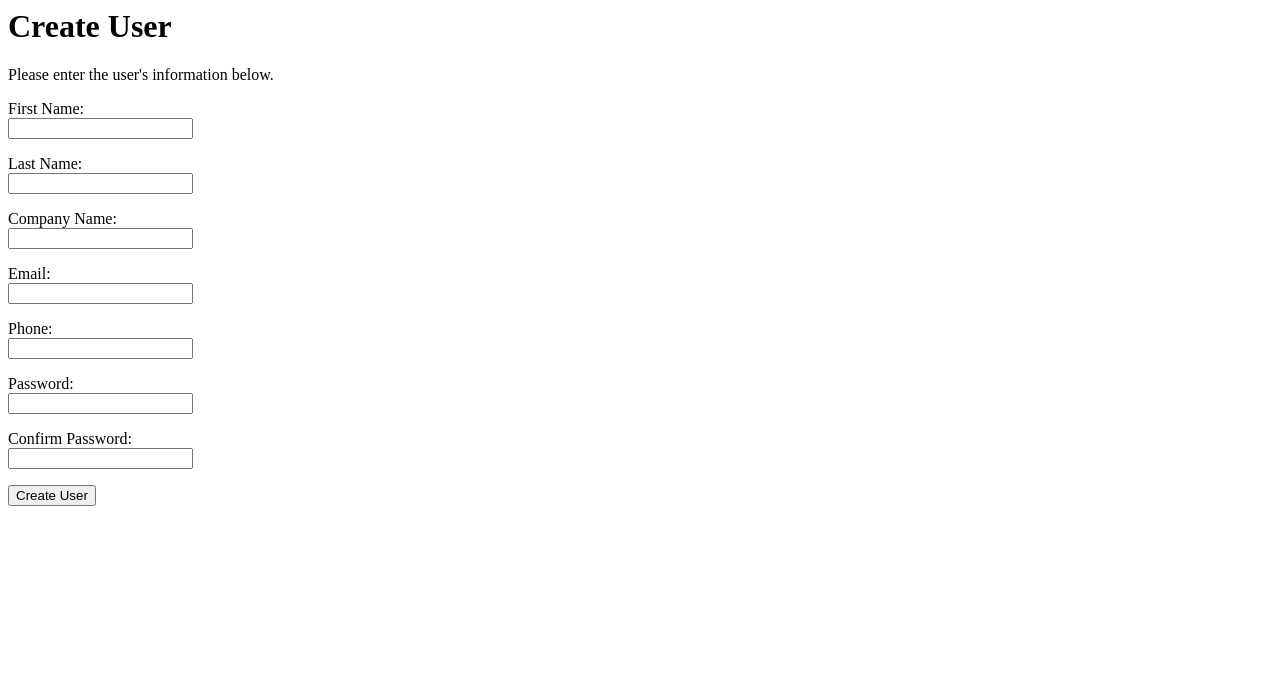
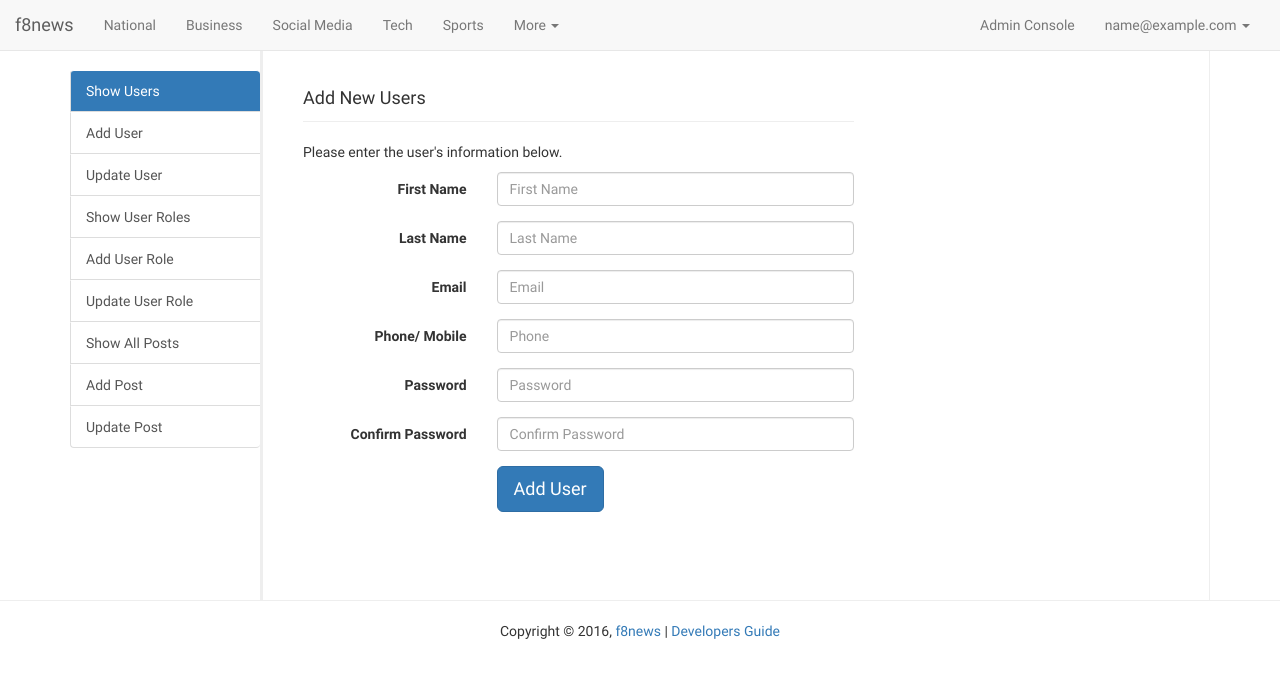
Before and after one commit to akinza/a6news-app, a CodeIgniter app: page /database/auth/create_user in a window 1280 px wide. Shown: the top 678 px of the page. Run offline with CodeIgniter, Linux system fonts and the light colour scheme; a user stored in the database is signed in; data comes from the database, SQL or seed files in the repository; tables that the repository leaves empty hold one stand-in row (values such as "Sample post"); some libraries are stand-ins or nearby versions.

Commit message:
Create User view redesigned

```diff
--- a/application/views/auth/create_user.php
+++ b/application/views/auth/create_user.php
@@ -1,57 +1,100 @@
-<h1><?php echo lang('create_user_heading');?></h1>
-<p><?php echo lang('create_user_subheading');?></p>
+<!DOCTYPE html>
+<html>
+  <head>
+    <title>f8news-Admin</title>
+    <?php $this->load->view('include/css_common'); ?>
+  </head>
+  <body>
+    <?php $this->load->view('include/header'); ?>
+    <div class="container">
+      <div class="f8-admin-container row">
+        <section class="f8-sec-admin-sidebar  col-lg-2 col-md-3 col-sm-4 col-xs-12">
+          <div class="f8-sec-admin-menus">
+            <div class="list-group f8-menu">
+              <a class="list-group-item active" href="<?php echo base_url('admin/users/list');?>">Show Users</a>
+              <a class="list-group-item" href="<?php echo base_url('admin/users/add');?>">Add User</a>
+              <a class="list-group-item" href="<?php echo base_url('admin/users/update');?>">Update User</a>
+              <a class="list-group-item" href="<?php echo base_url('admin/roles/list');?>">Show User Roles</a>
+              <a class="list-group-item" href="<?php echo base_url('admin/roles/add');?>">Add User Role</a>
+              <a class="list-group-item" href="<?php echo base_url('admin/roles/update');?>">Update User Role</a>
+              <a class="list-group-item" href="<?php echo base_url('admin/posts/list');?>">Show All Posts</a>
+              <a class="list-group-item" href="<?php echo base_url('admin/posts/add');?>">Add Post</a>
+              <a class="list-group-item" href="<?php echo base_url('admin/posts/update');?>">Update Post</a>
+            </div>
+          </div>
+        </section>
+        <section class="f8-sec-admin-body  col-lg-10 col-md-9 col-sm-8 col-xs-12">
+          <div class="f8-sec-inner-block  col-lg-8 col-md-8 col-sm-8 col-xs-12">
+            <div class="f8-sec-heading">
+              Add New Users
+            </div>
+            <p><?php echo lang('create_user_subheading');?></p>
+            <div id="infoMessage"><?php echo $message;?></div>
+            <?php echo form_open("auth/create_user");?>
+              <div class="form-group">
+                <label for="input-first-name" class="col-sm-4 control-label">First Name</label>
+                <div class="col-sm-8">
+                  <input name="first_name" type="text" class="form-control" id="input-first-name" placeholder="First Name">
+                </div>
+              </div>
+              <div class="form-group">
+                <label for="input-last-name" class="col-sm-4 control-label">Last Name</label>
+                <div class="col-sm-8">
+                  <input name="last_name" type="text" class="form-control" id="input-last-name" placeholder="Last Name">
+                </div>
+              </div>
+              <div class="form-group">
+                <label for="input-email" class="col-sm-4 control-label">Email</label>
+                <div class="col-sm-8">
+                  <input name="email" type="eamil" class="form-control" id="input-email" placeholder="Email">
+                </div>
+              </div>
+              <div class="form-group">
+                <label for="input-phone" class="col-sm-4 control-label">Phone/ Mobile</label>
+                <div class="col-sm-8">
+                  <input name="phone" type="text" class="form-control" id="input-phone" placeholder="Phone">
+                </div>
+              </div>
+              <div class="form-group">
+                <label for="input-secret" class="col-sm-4 control-label">Password</label>
+                <div class="col-sm-8">
+                  <input name="password" type="password" class="form-control" id="input-secret" placeholder="Password">
+                </div>
+              </div>
+              <div class="form-group">
+                <label for="input-secret" class="col-sm-4 control-label">Confirm Password</label>
+                <div class="col-sm-8">
+                  <input name="password_confirm" type="password" class="form-control" id="input-secret" placeholder="Confirm Password">
+                </div>
+              </div>
+              <!-- <div class="form-group">
+                <label for="select-role" class="col-sm-4 control-label">Role</label>
+                <div class="col-sm-8">
+                  <select name="role_id" class="form-control">
+                    <option value="-1">Select User Role</option>
+                    <option value="1">Beta</option>
+                    <option value="2">Gamma</option>
+                  </select>
+                </div>
+              </div> -->
 
-<div id="infoMessage"><?php echo $message;?></div>
-
-<?php echo form_open("auth/create_user");?>
-
-      <p>
-            <?php echo lang('create_user_fname_label', 'first_name');?> <br />
-            <?php echo form_input($first_name);?>
-      </p>
-
-      <p>
-            <?php echo lang('create_user_lname_label', 'last_name');?> <br />
-            <?php echo form_input($last_name);?>
-      </p>
-
-      <?php
-      if($identity_column!=='email') {
-          echo '<p>';
-          echo lang('create_user_identity_label', 'identity');
-          echo '<br />';
-          echo form_error('identity');
-          echo form_input($identity);
-          echo '</p>';
-      }
-      ?>
-
-      <p>
-            <?php echo lang('create_user_company_label', 'company');?> <br />
-            <?php echo form_input($company);?>
-      </p>
-
-      <p>
-            <?php echo lang('create_user_email_label', 'email');?> <br />
-            <?php echo form_input($email);?>
-      </p>
-
-      <p>
-            <?php echo lang('create_user_phone_label', 'phone');?> <br />
-            <?php echo form_input($phone);?>
-      </p>
-
-      <p>
-            <?php echo lang('create_user_password_label', 'password');?> <br />
-            <?php echo form_input($password);?>
-      </p>
-
-      <p>
-            <?php echo lang('create_user_password_confirm_label', 'password_confirm');?> <br />
-            <?php echo form_input($password_confirm);?>
-      </p>
-
-
-      <p><?php echo form_submit('submit', lang('create_user_submit_btn'));?></p>
-
-<?php echo form_close();?>
+              <div class="form-group">
+                <div class="col-sm-8 pull-right">
+                  <button type="submit" class="btn btn-primary btn-lg">Add User</button>
+                </div>
+              </div>
+              <?php echo form_close();?>
+          </div>
+        </section>
+      </div>
+    </div>
+    <?php $this->load->view('include/footer'); ?>
+    <?php $this->load->view('include/templates'); ?>
+    <?php $this->load->view('include/js_common'); ?>
+    <script>
+      $(document).ready(function(){
+        $('form').addClass("form-horizontal");
+      });
+    </script>
+  </body>
+</html>
--- a/application/views/auth/login.php
+++ b/application/views/auth/login.php
@@ -40,8 +40,8 @@
         <button type="submit" class="btn btn-lg btn-primary btn-block">Sign In ...</button>
         <hr style="margin-top:15px; margin-bottom:5px;">
         <div class="form-group">
-          <p>Don't have account?<a class="btn btn-link" href="<?php echo base_url("auth/register"); ?>">Register</a></p>
-          <p><a class="" href="forgot_password">Forgot Password?</a></p>
+          <!-- <p>Don't have account?<a class="btn btn-link" href="<?php echo base_url("auth/register"); ?>">Register</a></p> -->
+          <p><a class="" href="<?php echo base_url('auth/forgot_password')?>">Forgot Password?</a></p>
         </div>
         <?php echo form_close();?>
       </div>
--- a/application/views/include/header.php
+++ b/application/views/include/header.php
@@ -44,14 +44,11 @@
                 aria-haspopup="true" aria-expanded="false"><?php echo $this->ion_auth->user()->row()->email ;?> <span class="caret"></span></a>
                 <ul class="dropdown-menu">
                   <li><a href="<?php echo base_url("/"); ?>">Profile</a></li>
-                  <li><a href="<?php echo base_url("/"); ?>">Change Password</a></li>
+                  <li><a href="<?php echo base_url("/auth/change_password"); ?>">Change Password</a></li>
                   <?php if($this->ion_auth->is_admin()) { ?>
                   <li role="separator" class="divider"></li>
-                  <li><a href="<?php echo base_url("/"); ?>">Create New User</a></li>
-                  <li><a href="<?php echo base_url("/"); ?>">Edit User</a></li>
-                  <li><a href="<?php echo base_url("/"); ?>">Create User Group</a></li>
-                  <li><a href="<?php echo base_url("/"); ?>">Edit User Group</a></li>
-                  <li><a href="<?php echo base_url("/"); ?>">Deactivate User</a></li>
+                  <li><a href="<?php echo base_url("/auth/create_user"); ?>">Create New User</a></li>
+                  <li><a href="<?php echo base_url("/auth/create_group"); ?>">Create User Group</a></li>
                   <?php } ?>
                   <li role="separator" class="divider"></li>
                   <li><a href="<?php echo base_url("/auth/logout"); ?>">Logout</a></li>
```
